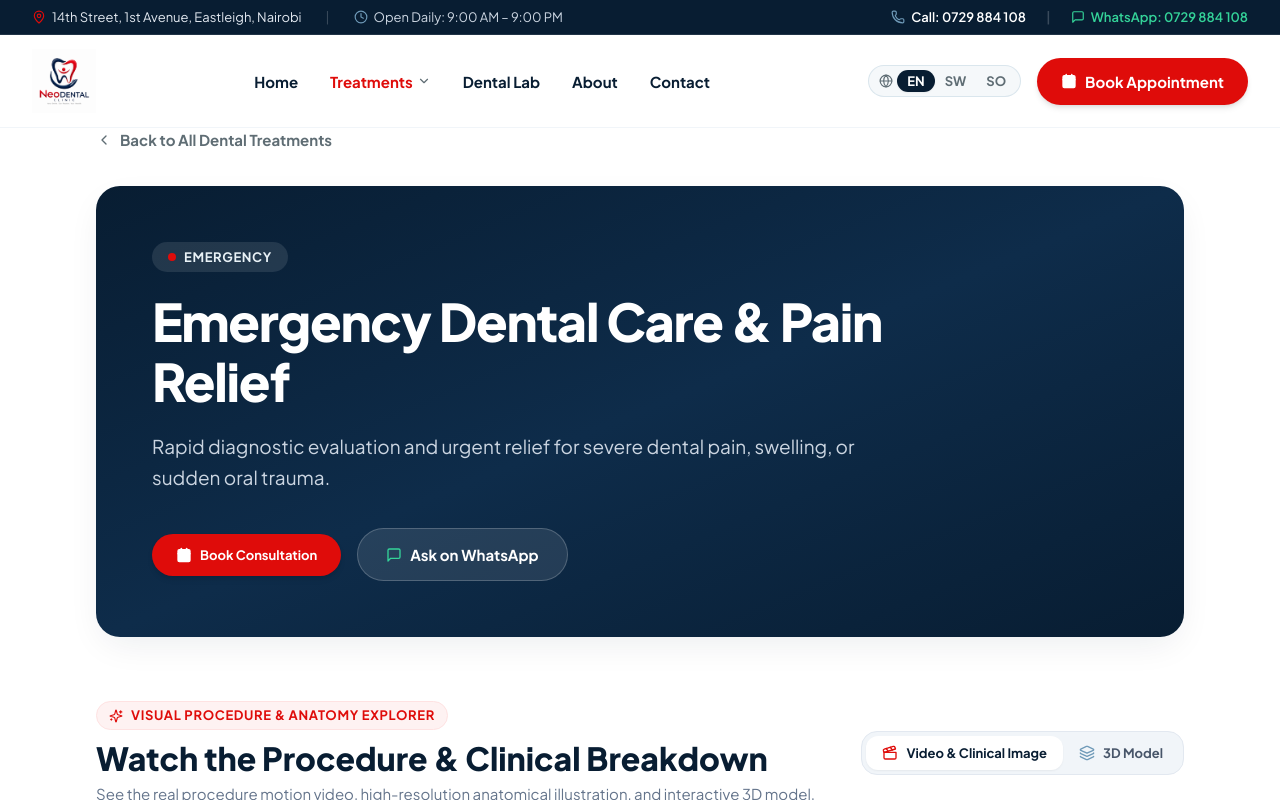
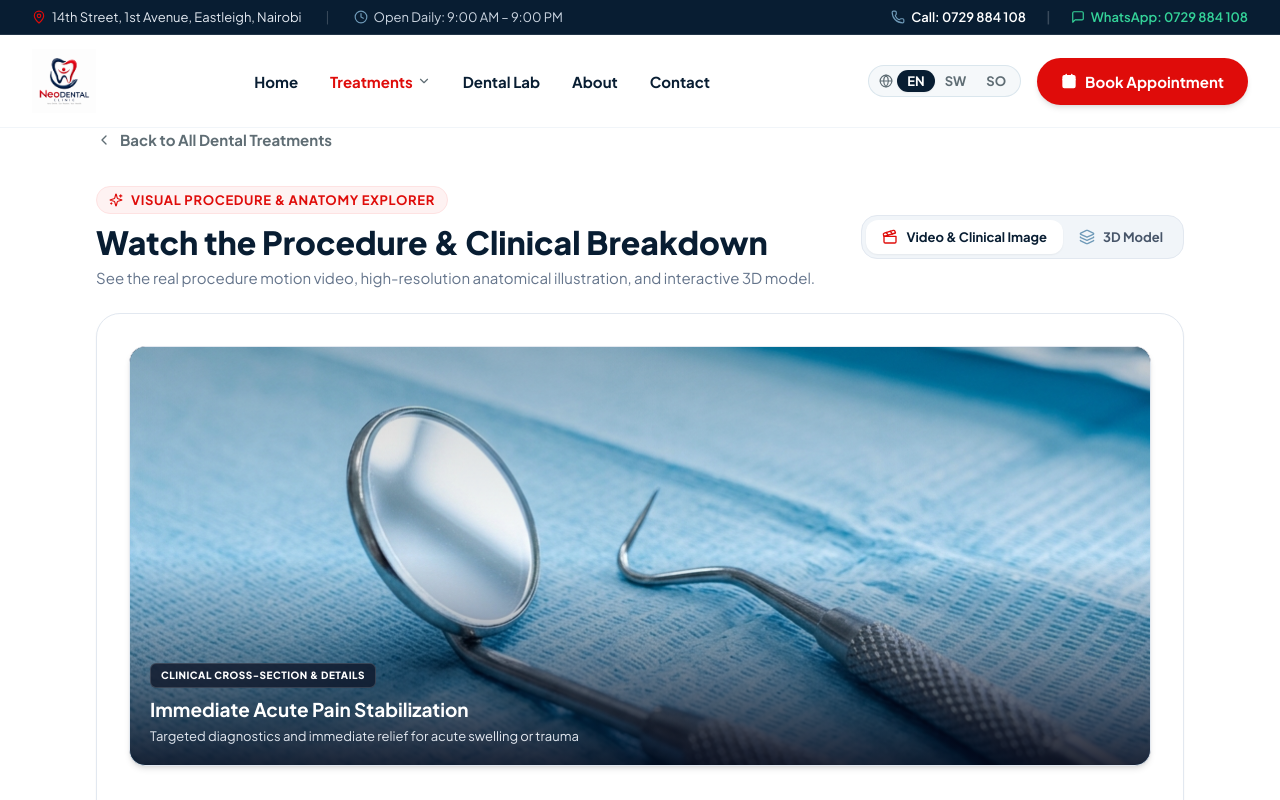
Before and after one commit to Hussein380/neodental, a Next.js app: page /treatments/emergency-pain-relief in a window 1280 px wide. Shown: the top 800 px of the page. Built offline with nearby package versions, Linux system fonts and the light colour scheme.

Commit message:
Move full procedure video to the top of treatment detail pages

```diff
--- a/src/app/treatments/[slug]/page.tsx
+++ b/src/app/treatments/[slug]/page.tsx
@@ -66,7 +66,17 @@
         </Link>
       </div>
 
-      {/* 1. Hero Banner */}
+      {/* 1. Visual Clinical Guide & 3D Explorer (VIDEO AT THE VERY TOP) */}
+      <div className="max-w-6xl mx-auto px-4 sm:px-6 lg:px-8 mb-12 text-left">
+        <TreatmentInteractiveGuide
+          slug={treatment.slug}
+          title={treatment.title}
+          category={treatment.category}
+          interactiveModelType={treatment.interactiveModelType}
+        />
+      </div>
+
+      {/* 2. Hero Overview Banner (Now beneath the video) */}
       <section className="max-w-6xl mx-auto px-4 sm:px-6 lg:px-8 mb-16">
         <div className="bg-gradient-to-br from-neo-navy via-neo-navy-light to-neo-navy text-white rounded-3xl p-8 md:p-14 relative overflow-hidden shadow-card">
           <div className="max-w-3xl space-y-5 relative z-10 text-left">
@@ -100,17 +110,8 @@
         </div>
       </section>
 
-      {/* 2. Main Content Grid */}
+      {/* 3. Main Content Grid */}
       <div className="max-w-6xl mx-auto px-4 sm:px-6 lg:px-8 space-y-16 text-left">
-
-        {/* Section: Visual Clinical Guide & 3D Explorer (Brought to the TOP) */}
-        <TreatmentInteractiveGuide
-          slug={treatment.slug}
-          title={treatment.title}
-          category={treatment.category}
-          interactiveModelType={treatment.interactiveModelType}
-        />
-
         {/* Section: Overview & Symptoms */}
         <div className="grid grid-cols-1 lg:grid-cols-12 gap-10 items-start">
           {/* Left Column: Full Description */}
```
